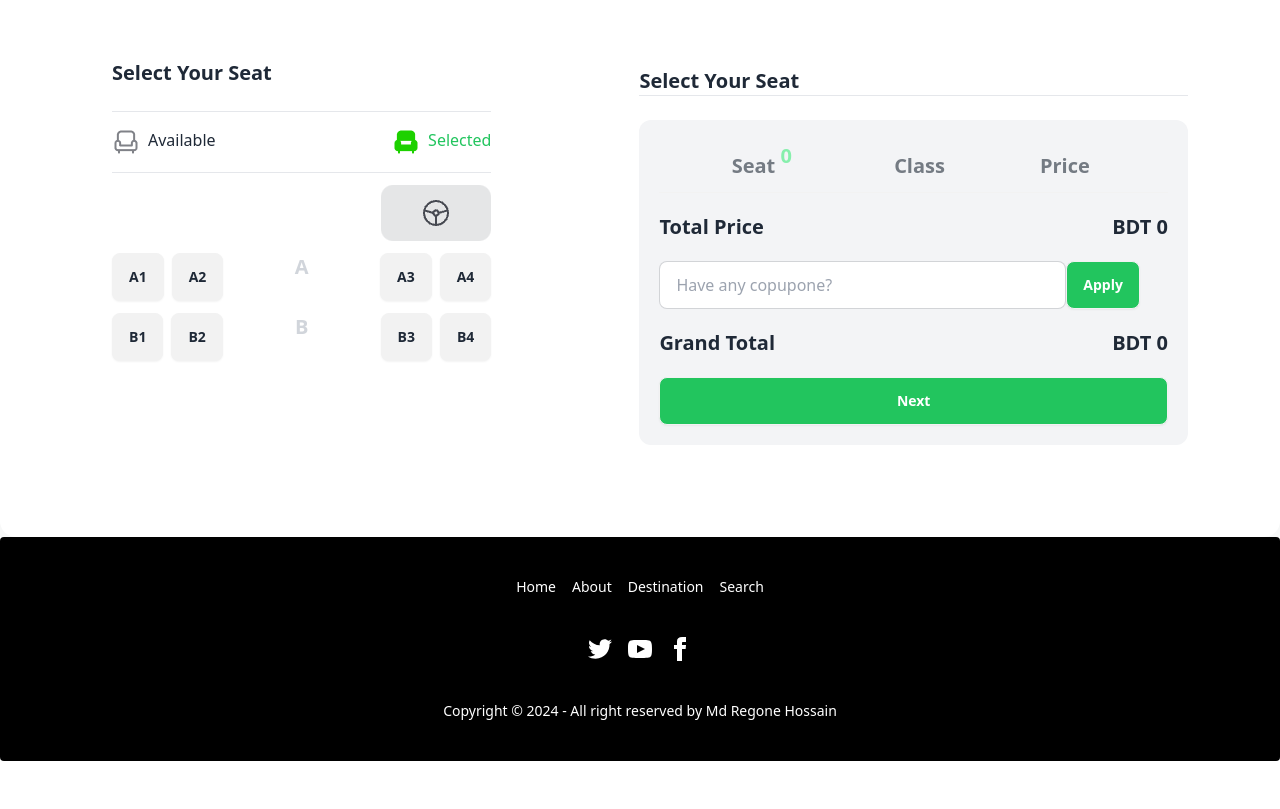
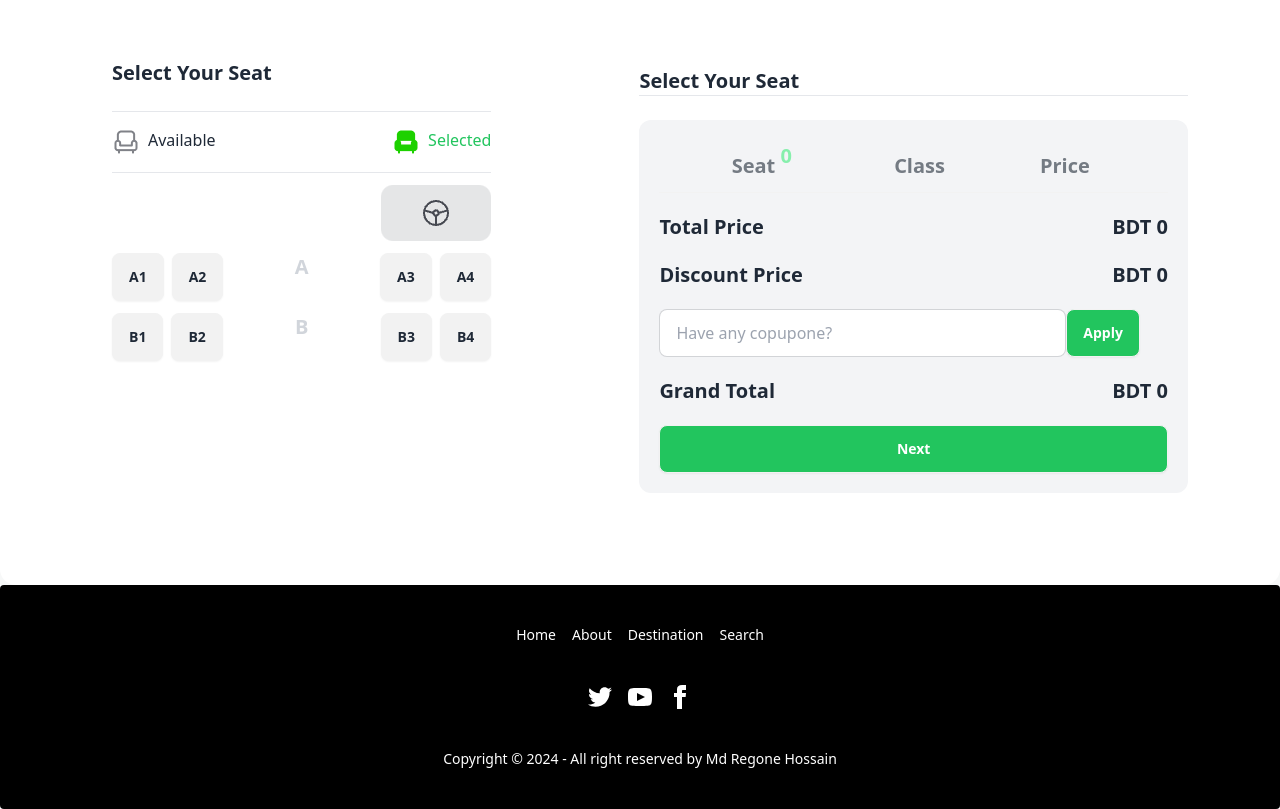
Before and after one commit to regone7/e-ticket, a plain HTML site: page index.html in a window 1280 px wide. Shown: the part 1845-2654 px from the top of the page. Before the commit the page ends 2606 px from the top, so only its background shows below. Drawn offline with nearby package versions, Linux system fonts and the light colour scheme.

Commit message:
some update

```diff
--- a/index.html
+++ b/index.html
@@ -257,6 +257,13 @@
                                                                                                  -->
                                 <p class="text-xl font-bold">BDT <span id="totalprice"> 0</span></p>
                             </div>
+                            <!-- discount                   -->
+                            <div class="flex justify-between my-5 ">
+                                <h1 class="text-xl font-bold ">Discount Price</h1>
+                                <!--
+                                                                                                 -->
+                                <p class="text-xl font-bold">BDT <span id="discountedprice"> 0</span></p>
+                            </div>
                             <div id="couphidden">
                                 <input id="diskinput" type="text" placeholder="Have any copupone?"
                                     class="input input-bordered w-[80%] relative " />
--- a/js/app.js
+++ b/js/app.js
@@ -63,6 +63,7 @@ disk.addEventListener('click', function(){
 
     if(couponcode==='NEW15'){
         const discountamount=totalPrice*0.15;
+        document.getElementById('discountedprice').innerText=discountamount;
         const grandTotal=document.getElementById('grandtotalid');
         grandTotal.innerText=totalPrice-discountamount;
         document.getElementById('diskinput').value='';
@@ -71,6 +72,7 @@ disk.addEventListener('click', function(){
     }
     else if(couponcode2==='Couple 20'){
         const discountamount=totalPrice*0.2;
+        document.getElementById('discountedprice').innerText=discountamount;
         const grandTotal=document.getElementById('grandtotalid');
         grandTotal.innerText=totalPrice-discountamount;
         document.getElementById('diskinput').value='';
```
